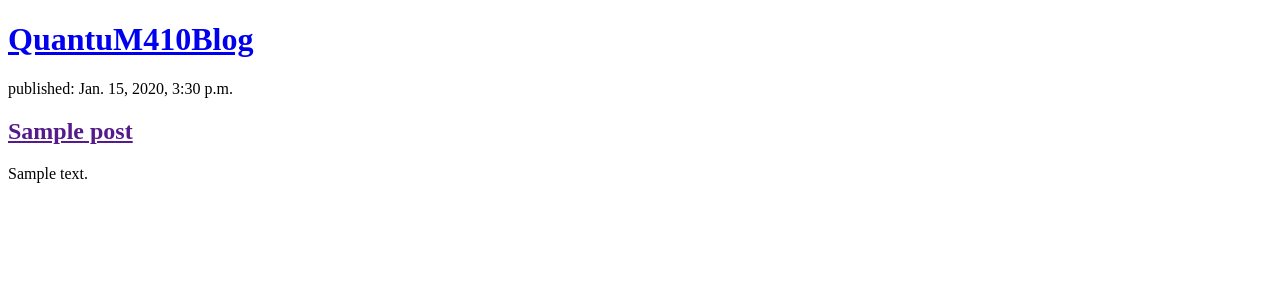
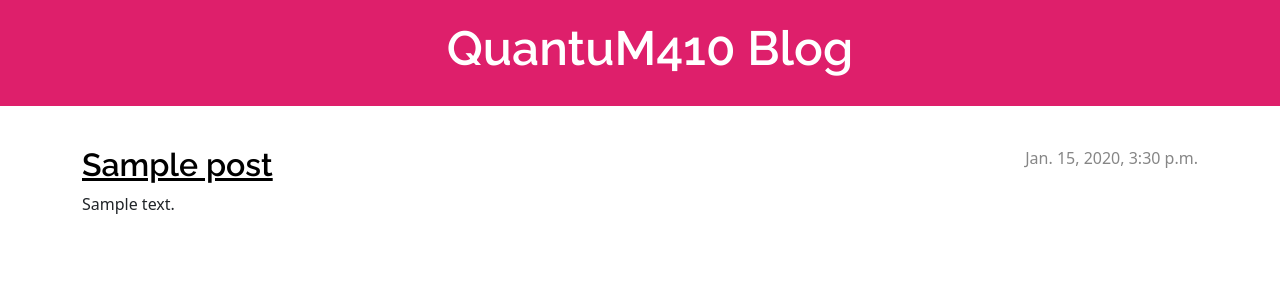
Before and after one commit to QuantuM410/Djang0-amf0ss, a Django app: page / in a window 1280 px wide. Shown: the top 300 px of the page. Run offline with Django 3.2, Linux system fonts and the light colour scheme; tables that the repository leaves empty hold one stand-in row (values such as "Sample post").

Commit message:
Added view and template for detailed blog post as well as CSS for the site.

```diff
--- /dev/null
+++ b/blog/static/css/blog.css
@@ -0,0 +1,77 @@
+h1 a, h2 a {
+    color: #bf2a65;
+    font-family: 'Raleway';
+}
+body {
+    padding-left: 0px;
+}
+.page-header {
+    background-color: #de1f6b;
+    margin-top: 0;
+    margin-bottom: 40px;
+    padding: 20px 20px 20px 40px;
+}
+
+.page-header h1,
+.page-header h1 a,
+.page-header h1 a:visited,
+.page-header h1 a:active {
+    color: #ffffff;
+    font-size: 36pt;
+    text-decoration: none;
+}
+
+h1,
+h2,
+h3,
+h4 {
+    font-family: 'Raleway', cursive;
+}
+
+.date {
+    color: #868686;
+}
+
+.save {
+    float: right;
+}
+
+.post-form textarea,
+.post-form input {
+    width: 100%;
+}
+
+.top-menu,
+.top-menu:hover,
+.top-menu:visited {
+    color: #ffffff;
+    float: right;
+    font-size: 26pt;
+    margin-right: 20px;
+}
+
+.post {
+    margin-bottom: 70px;
+}
+
+.post h2 a,
+.post h2 a:visited {
+    color: #000000;
+}
+
+.post > .date,
+.post > .actions {
+    float: right;
+}
+
+.btn-secondary,
+.btn-secondary:visited {
+    color: #00c2c2;
+    background: none;
+    border-color: #C25100;
+}
+
+.btn-secondary:hover {
+    color: #FFFFFF;
+    background-color: #C25100;
+}
--- /dev/null
+++ b/blog/templates/blog/base.html
@@ -0,0 +1,25 @@
+{% load static %}
+<!DOCTYPE html>
+<html>
+    <head>
+        <title>QuantuM410Blog</title>
+        <link rel="stylesheet" href="https://cdn.jsdelivr.net/npm/bootstrap@5.1.3/dist/css/bootstrap.min.css" integrity="sha384-1BmE4kWBq78iYhFldvKuhfTAU6auU8tT94WrHftjDbrCEXSU1oBoqyl2QvZ6jIW3" crossorigin="anonymous">
+        <link rel="stylesheet" href="{% static 'css/blog.css' %}">
+        <link href="https://fonts.googleapis.com/css2?family=Raleway:wght@600&display=swap" rel="stylesheet">
+    </head>
+    <body>
+        <header class="page-header">
+            <div class="container">
+            <h1><a href="/"><center>QuantuM410 Blog</center></a></h1>
+            </div>
+        </header>
+        <main class="container">
+            <div class="row">
+                <div class="col">
+                    {% block content %}
+                    {% endblock %}
+                </div>
+            </div>
+        </main>
+    </body>
+</html>
--- a/blog/templates/blog/post_list.html
+++ b/blog/templates/blog/post_list.html
@@ -1,17 +1,13 @@
-<!DOCTYPE html>
-<html>
-    <head>
-        <title>QuantuM410Blog</title>
-    </head>
-    <body>
-        <header>
-            <h1><a href="/">QuantuM410Blog</a></h1>
-        </header>
+{% extends 'blog/base.html' %}
 
+{% block content %}
     {% for post in posts %}
-        <article>
-            <time>published: {{ post.published_date }}</time>
-            <h2><a href="">{{ post.title }}</a></h2>
+        <article class="post">
+            <time class="date">
+                {{ post.published_date }}
+            </time>
+            <h2><a href="{% url 'post_detail' pk=post.pk %}">{{ post.title }}</a></h2>
             <p>{{ post.text|linebreaksbr }}</p>
         </article>
     {% endfor %}
+{% endblock %}
--- a/blog/urls.py
+++ b/blog/urls.py
@@ -3,4 +3,5 @@ from . import views
 
 urlpatterns = [
     path('', views.post_list, name='post_list'),
+    path('post/<int:pk>/', views.post_detail, name='post_detail'),
 ]
--- a/blog/views.py
+++ b/blog/views.py
@@ -1,7 +1,12 @@
-from django.shortcuts import render
+from django.shortcuts import render, get_object_or_404
 from .models import Post
 from django.utils import timezone
 # Create your views here.
 def post_list(request):
     posts = Post.objects.filter(published_date__lte=timezone.now()).order_by('published_date')
     return render(request, 'blog/post_list.html', {'posts': posts})
+
+
+def post_detail(request, pk):
+    post = get_object_or_404(Post, pk=pk)
+    return render(request, 'blog/post_detail.html', {'post': post})
```
Also changed, not shown: blog/templates/blog/post_detail.html (added, +13 -0 lines), 1 other file.
